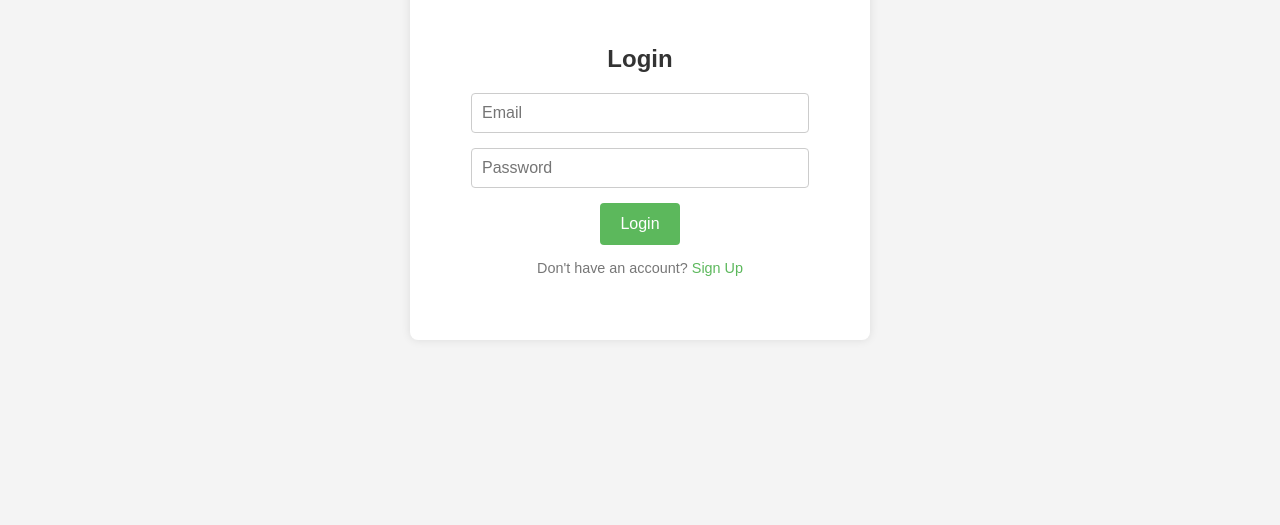
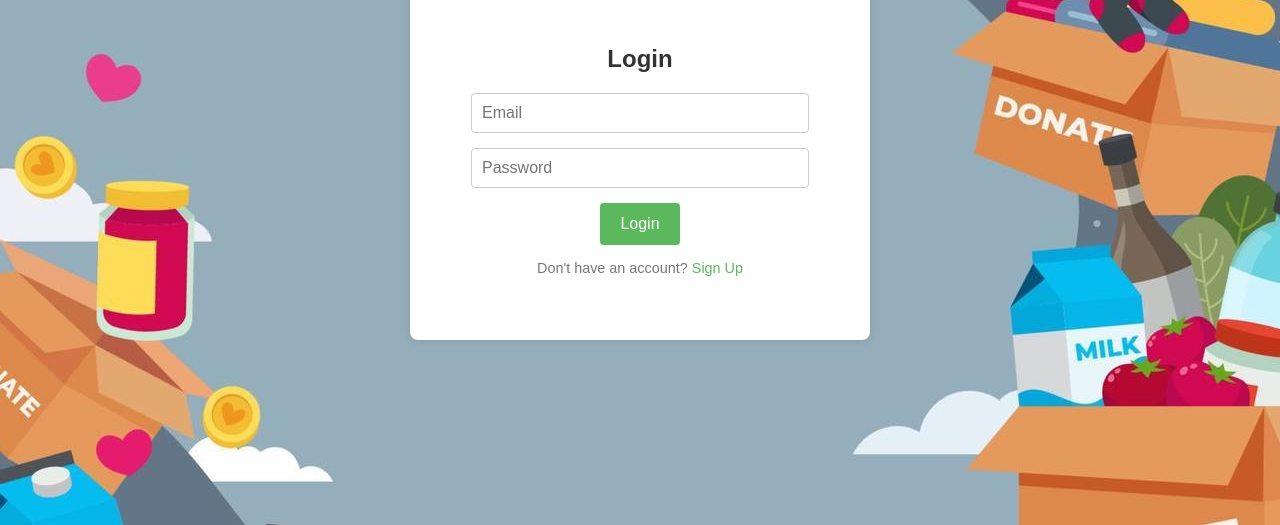
Before and after one commit to aryanwrites/kindkart, a plain HTML site: page login.html in a window 1280 px wide. Shown: the part 275-800 px from the top of the page. Drawn offline with Linux system fonts and the light colour scheme.

Commit message:
improved ui

```diff
--- a/login.css
+++ b/login.css
@@ -6,6 +6,8 @@ body {
     justify-content: center;
     align-items: center;
     min-height: 100vh;
+    background-image: url("assets/donatebg.jpg");
+
 }
 
 .login-container {
```
Also changed, not shown: assets/donatebg.jpg (added).
